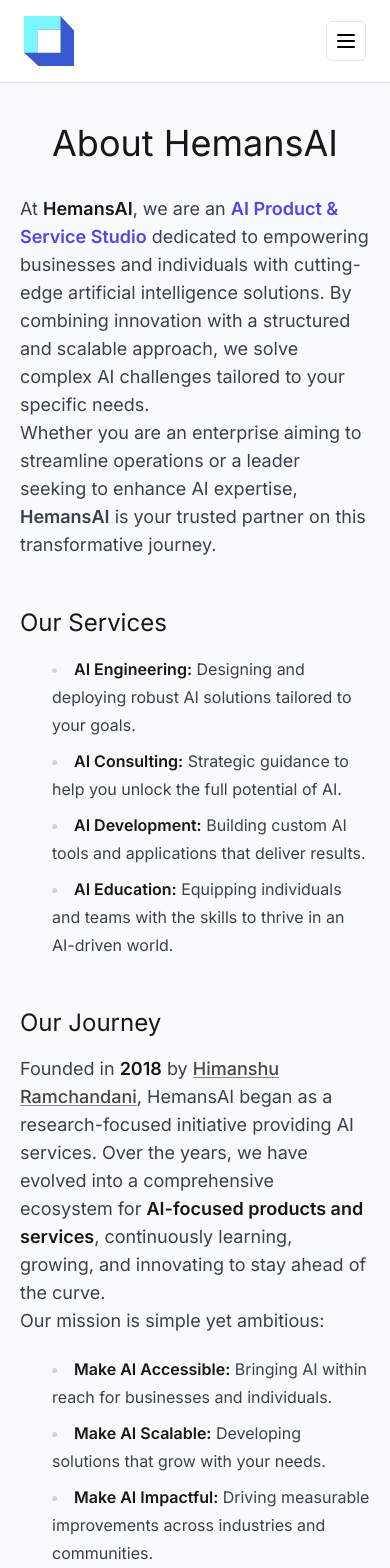
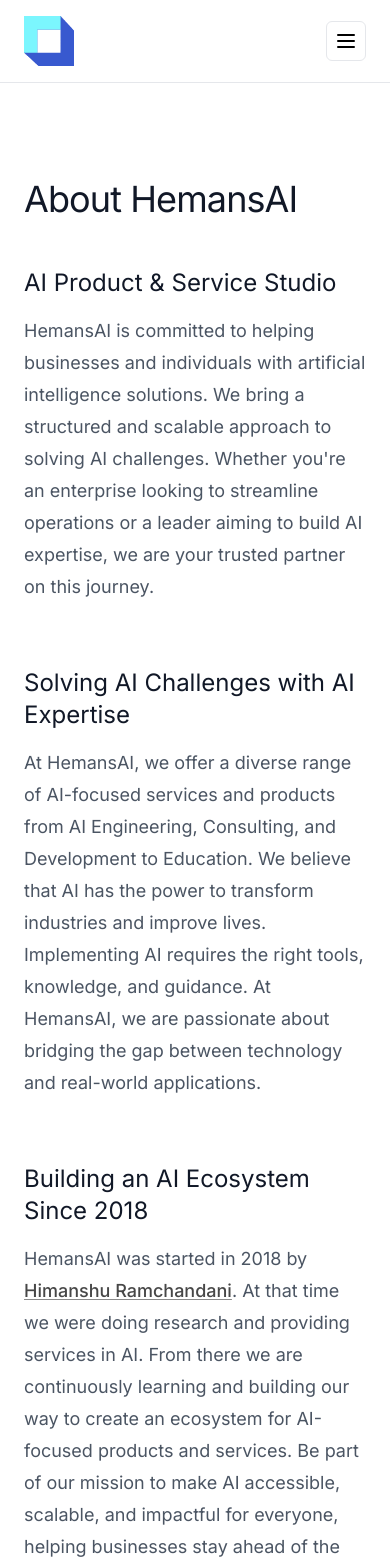
Before and after one commit to hemansnationai/hemansai-studio-website, a Next.js app: page /about in a window 390 px wide. Shown: the top 1568 px of the page. Built offline with nearby package versions, Linux system fonts and the light colour scheme.

Commit message:
update the navigation for mobile and about page

```diff
--- a/app/about/page.tsx
+++ b/app/about/page.tsx
@@ -1,99 +1,62 @@
-import React from "react";
+import Link from "next/link"
 
-const AboutPage = () => {
+export default function AboutPage() {
   return (
-    <div className="about-page bg-gray-50 min-h-screen py-10 px-5">
-      <div className="max-w-4xl mx-auto">
-        <h1 className="text-4xl font-bold text-center mb-8">About HemansAI</h1>
+    <div className="bg-white py-24 sm:py-32">
+      <div className="mx-auto max-w-7xl px-6 lg:px-8">
+        <div className="mx-auto max-w-2xl lg:max-w-4xl">
+          <h1 className="text-4xl font-bold tracking-tight text-gray-900 sm:text-5xl mb-12">About HemansAI</h1>
 
-        <section className="mb-10">
-          <p className="text-lg text-gray-700 mb-4">
-            At <strong>HemansAI</strong>, we are an{" "}
-            <span className="text-indigo-600 font-semibold">
-              AI Product & Service Studio
-            </span>{" "}
-            dedicated to empowering businesses and individuals with cutting-edge
-            artificial intelligence solutions. By combining innovation with a
-            structured and scalable approach, we solve complex AI challenges
-            tailored to your specific needs.
-          </p>
-          <p className="text-lg text-gray-700">
-            Whether you are an enterprise aiming to streamline operations or a
-            leader seeking to enhance AI expertise,{" "}
-            <span className="font-semibold">HemansAI</span> is your trusted
-            partner on this transformative journey.
+          <section className="mb-16">
+            <h3 className="text-2xl font-semibold text-gray-900 mb-4">AI Product & Service Studio</h3>
+            <p className="text-lg leading-8 text-gray-600">
+              HemansAI is committed to helping businesses and individuals with artificial intelligence solutions. We
+              bring a structured and scalable approach to solving AI challenges. Whether you're an enterprise looking to
+              streamline operations or a leader aiming to build AI expertise, we are your trusted partner on this
+              journey.
             </p>
           </section>
 
-        <section className="mb-10">
-          <h2 className="text-2xl font-semibold mb-4">Our Services</h2>
-          <ul className="list-disc list-inside space-y-2 text-gray-700">
-            <li>
-              <strong>AI Engineering:</strong> Designing and deploying robust AI
-              solutions tailored to your goals.
-            </li>
-            <li>
-              <strong>AI Consulting:</strong> Strategic guidance to help you
-              unlock the full potential of AI.
-            </li>
-            <li>
-              <strong>AI Development:</strong> Building custom AI tools and
-              applications that deliver results.
-            </li>
-            <li>
-              <strong>AI Education:</strong> Equipping individuals and teams
-              with the skills to thrive in an AI-driven world.
-            </li>
-          </ul>
+          <section className="mb-16">
+            <h3 className="text-2xl font-semibold text-gray-900 mb-4">Solving AI Challenges with AI Expertise</h3>
+            <p className="text-lg leading-8 text-gray-600">
+              At HemansAI, we offer a diverse range of AI-focused services and products from AI Engineering, Consulting,
+              and Development to Education. We believe that AI has the power to transform industries and improve lives.
+              Implementing AI requires the right tools, knowledge, and guidance. At HemansAI, we are passionate about
+              bridging the gap between technology and real-world applications.
+            </p>
           </section>
 
-        <section className="mb-10">
-          <h2 className="text-2xl font-semibold mb-4">Our Journey</h2>
-          <p className="text-lg text-gray-700 mb-4">
-            Founded in <strong>2018</strong> by{" "}
-            <a
+          <section className="mb-16">
+            <h3 className="text-2xl font-semibold text-gray-900 mb-4">Building an AI Ecosystem Since 2018</h3>
+            <p className="text-lg leading-8 text-gray-600">
+              HemansAI was started in 2018 by{" "}
+              <Link
                 href="https://www.linkedin.com/in/hemansnation/"
-              className="text-indigo-600 underline"
-              target="_blank"
-              rel="noopener noreferrer"
+                className="text-blue-600 hover:text-blue-800 transition-colors"
               >
                 Himanshu Ramchandani
-            </a>
-            , HemansAI began as a research-focused initiative providing AI
-            services. Over the years, we have evolved into a comprehensive
-            ecosystem for{" "}
-            <strong>AI-focused products and services</strong>, continuously
-            learning, growing, and innovating to stay ahead of the curve.
+              </Link>
+              . At that time we were doing research and providing services in AI. From there we are continuously
+              learning and building our way to create an ecosystem for AI-focused products and services. Be part of our
+              mission to make AI accessible, scalable, and impactful for everyone, helping businesses stay ahead of the
+              curve and individuals build meaningful skills for the future.
             </p>
-          <p className="text-lg text-gray-700">
-            Our mission is simple yet ambitious:
-          </p>
-          <ul className="list-disc list-inside space-y-2 text-gray-700">
-            <li>
-              <strong>Make AI Accessible:</strong> Bringing AI within reach for
-              businesses and individuals.
-            </li>
-            <li>
-              <strong>Make AI Scalable:</strong> Developing solutions that grow
-              with your needs.
-            </li>
-            <li>
-              <strong>Make AI Impactful:</strong> Driving measurable
-              improvements across industries and communities.
-            </li>
-          </ul>
           </section>
 
-        <section>
-          <h2 className="text-2xl font-semibold mb-4">Let’s Work Together</h2>
-          <p className="text-lg text-gray-700">
-            Be part of the AI revolution with HemansAI. Together, we can shape
-            a smarter, more efficient, and impactful future.
-          </p>
-        </section>
+          <div className="mt-10 flex items-center justify-center gap-x-6 text-white">
+            <Link
+              href="/contact"
+              className="rounded-md  text-white px-3.5 py-2.5 text-sm font-semibold  shadow-sm hover:border hover:border-blue-600 focus-visible:outline focus-visible:outline-2 focus-visible:outline-offset-2 focus-visible:outline-blue-600"
+            >
+              Contact Us
+            </Link>
+            <Link href="/" className="text-sm font-semibold leading-6 text-gray-900">
+              Learn more about our services <span aria-hidden="true">→</span>
+            </Link>
           </div>
         </div>
-  );
-};
-
-export default AboutPage;
+      </div>
+    </div>
+  )
+}
--- a/components/nav/mobile-nav.tsx
+++ b/components/nav/mobile-nav.tsx
@@ -38,7 +38,7 @@
           onOpenChange={setOpen}
         >
           <ArrowRightSquare className="mr-2 h-4 w-4" />
-          <span className="text-muted-foreground">My Site</span>
+          <span className="text-muted-foreground">HemansAI</span>
         </MobileLink>
         <ScrollArea className="my-4 h-[calc(100vh-8rem)] pb-10 pl-6">
           <div className="flex flex-col space-y-3">
@@ -49,13 +49,13 @@
                 {key.charAt(0).toUpperCase() + key.slice(1)}
               </MobileLink>
             ))}
-            <h3 className="text-small pt-6">Blog Menu</h3>
+            {/* <h3 className="text-small pt-6">Blog Menu</h3>
             <Separator />
             {Object.entries(contentMenu).map(([key, href]) => (
               <MobileLink key={key} href={href} onOpenChange={setOpen}>
                 {key.charAt(0).toUpperCase() + key.slice(1)}
               </MobileLink>
-            ))}
+            ))} */}
           </div>
         </ScrollArea>
       </SheetContent>
```
Lines whose indentation alone changed are shown as unchanged.
